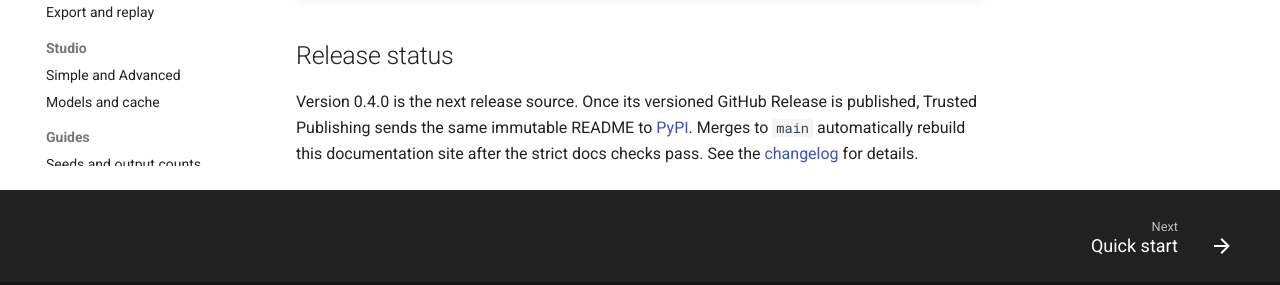
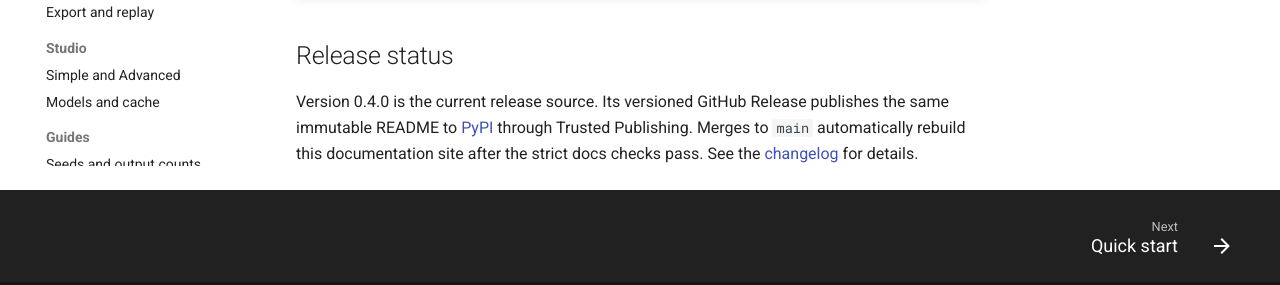
Before and after one commit to hyeonsangjeon/AIsketcher, an MkDocs documentation site: the page built from docs/index.md, in a window 1280 px wide and 900 px high, scrolled down 1559 px. Shown: the part 553-838 px from the top of the window. Built offline with MkDocs 1.6.1 and Material for MkDocs 9.7.7, drawn with Linux system fonts in a browser that asks for light colours; comment, search, counter and statistics services are not loaded.

```diff
--- a/docs/index.md
+++ b/docs/index.md
@@ -66,8 +66,9 @@ lineage, manifest, and replay contract.
 
 ## Release status
 
-Version 0.4.0 is the next release source. Once its versioned GitHub Release is
-published, Trusted Publishing sends the same immutable README to
-[PyPI](https://pypi.org/project/AIsketcher/). Merges to `main` automatically
+Version 0.4.0 is the current release source. Its versioned GitHub Release
+publishes the same immutable README to
+[PyPI](https://pypi.org/project/AIsketcher/) through Trusted Publishing.
+Merges to `main` automatically
 rebuild this documentation site after the strict docs checks pass. See the
 [changelog](changelog.md) for details.
```
Also changed, not shown: docs/models/choosing-a-model.md (added, +64 -0 lines), 1 other file.
